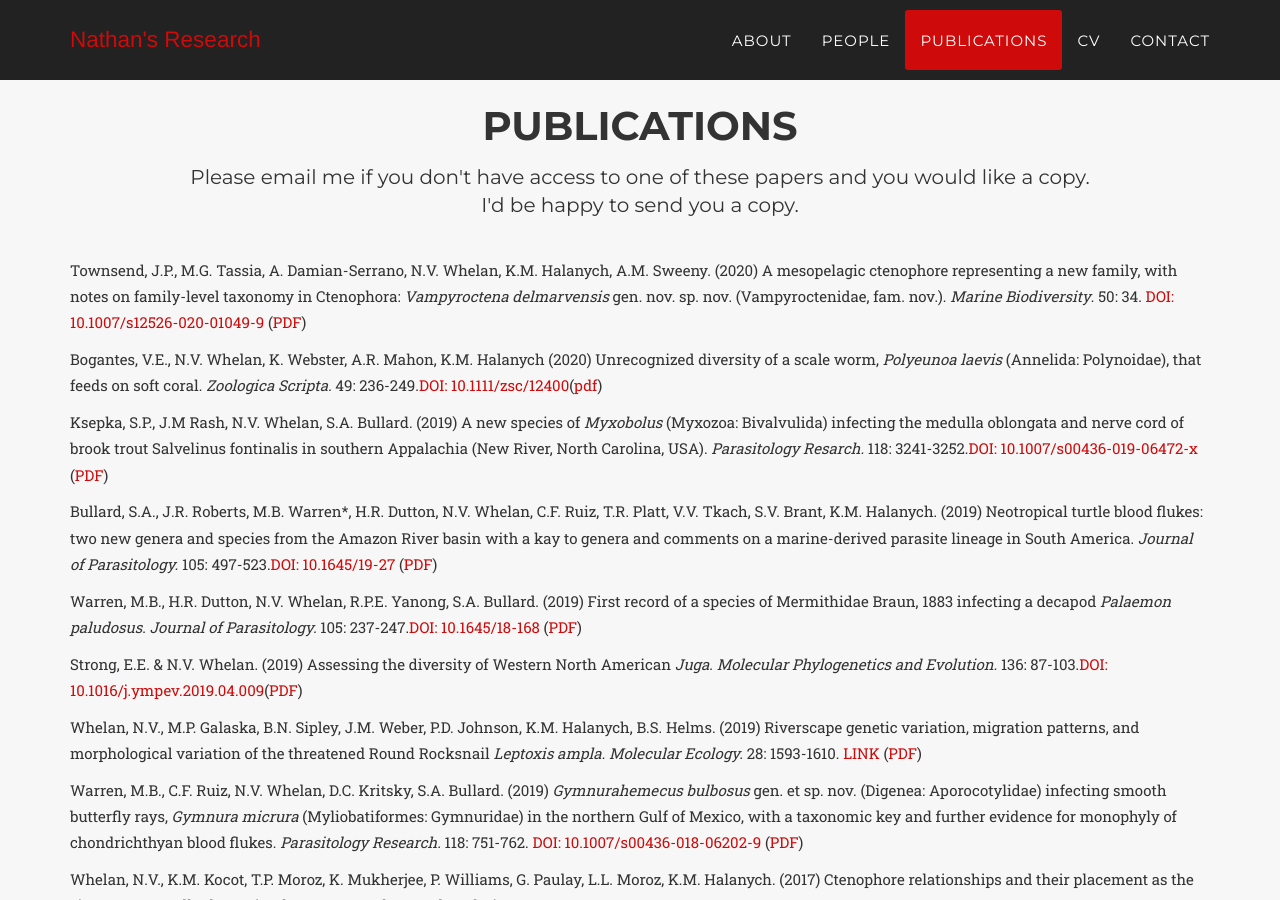
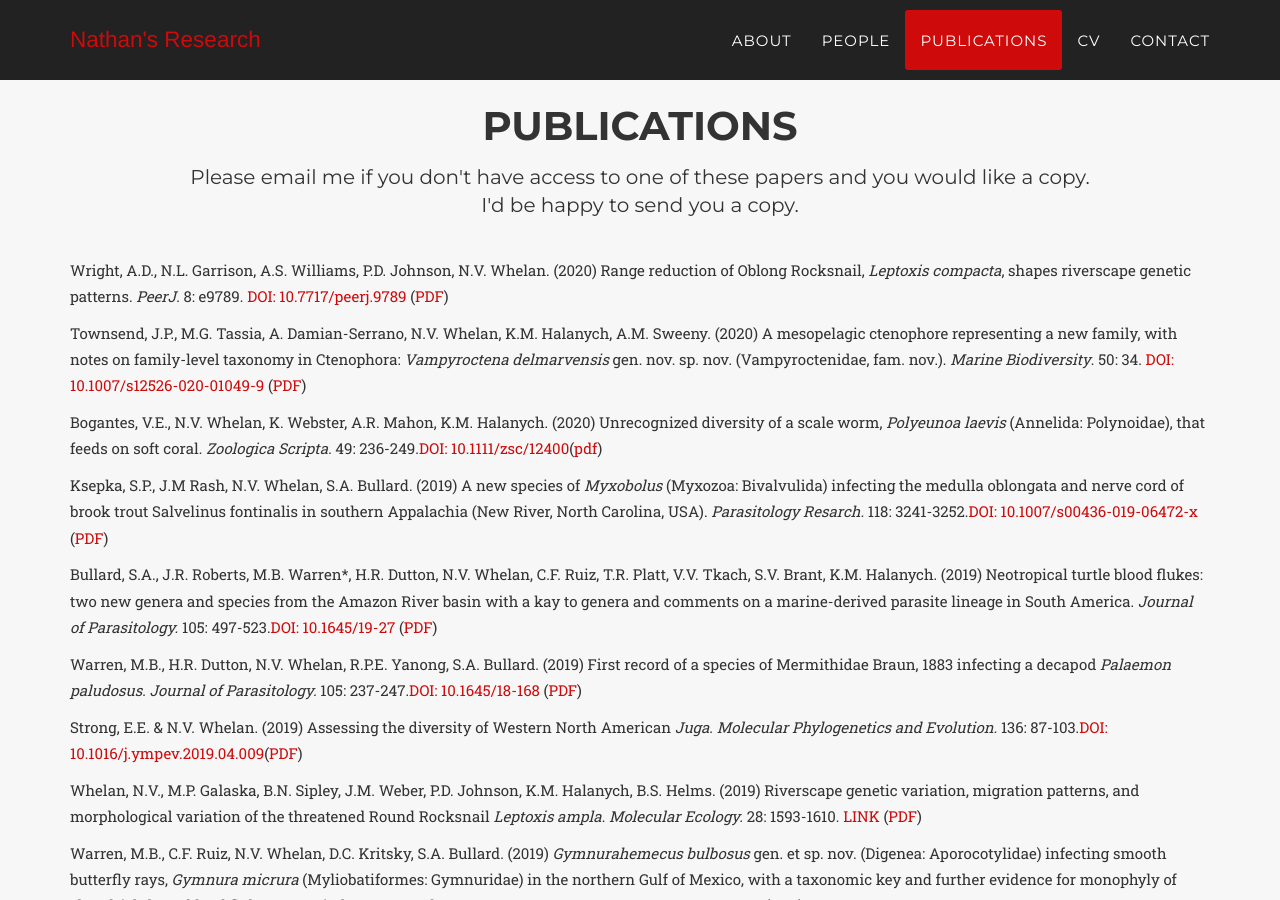
Before and after one commit to NathanWhelan/nathanwhelan.github.io, a Jekyll site: the page built from index.html, in a window 1280 px wide and 900 px high, scrolled down 4678 px. Built offline with Jekyll 4.4.1, drawn with Linux system fonts in a browser that asks for light colours; some web fonts are replaced.

Commit message:
Update publications.html

```diff
--- a/_includes/publications.html
+++ b/_includes/publications.html
@@ -10,11 +10,15 @@
 	        </div>
             </div>
 <div class="box"><div class="box-title"></div><div class="box-body">
+	<p> Wright, A.D., N.L. Garrison, A.S. Williams, P.D. Johnson, N.V. Whelan. (2020) Range reduction of Oblong Rocksnail, <i>Leptoxis compacta</i>, shapes riverscape genetic patterns. <i>PeerJ</i>. 8: e9789. <a href="https:/dx.doi.org/10.7717/peerj.9789">DOI: 10.7717/peerj.9789</a> (<a href="https://peerj.com/articles/9789.pdf">PDF</a>)</p>
+</div><div class="box-footer"> </div></div>
+
+<div class="box"><div class="box-title"></div><div class="box-body">
 	<p> Townsend, J.P., M.G. Tassia, A. Damian-Serrano, N.V. Whelan, K.M. Halanych, A.M. Sweeny. (2020) A mesopelagic ctenophore representing a new family, with notes on family-level taxonomy in Ctenophora: <i>Vampyroctena delmarvensis</i> gen. nov. sp. nov. (Vampyroctenidae, fam. nov.). <i>Marine Biodiversity</i>. 50: 34. <a href="https://doi.dx.org/10.1007/s12526-020-01049-9">DOI: 10.1007/s12526-020-01049-9</a> (<a href="https://rdcu.be/b4dLR">PDF</a>)</p>
 </div><div class="box-footer"> </div></div>
 
 <div class="box"><div class="box-title"></div><div class="box-body">
-	<p> Bogantes, V.E., N.V. Whelan, K. Webster, A.R. Mahon, K.M. Halanych (2020) Unrecognized diversity of a scale worm, <i>Polyeunoa laevis</i> (Annelida: Polynoidae), that feeds on soft coral. <i>Zoologica Scripta.</i> 49: 236-249.<a href="https://onlinelibrary.wiley.com/doi/full/10.1111/zsc.12400">DOI: 10.1111/zsc/12400</a>(<a href="nathanwhelan.github.io/assests/Bogantes_et_al_2020.pdf">pdf</a>)</p>
+	<p> Bogantes, V.E., N.V. Whelan, K. Webster, A.R. Mahon, K.M. Halanych. (2020) Unrecognized diversity of a scale worm, <i>Polyeunoa laevis</i> (Annelida: Polynoidae), that feeds on soft coral. <i>Zoologica Scripta.</i> 49: 236-249.<a href="https://onlinelibrary.wiley.com/doi/full/10.1111/zsc.12400">DOI: 10.1111/zsc/12400</a>(<a href="nathanwhelan.github.io/assests/Bogantes_et_al_2020.pdf">pdf</a>)</p>
 </div><div class="box-footer"> </div></div>
 
 <div class="box"><div class="box-title"></div><div class="box-body">
```
